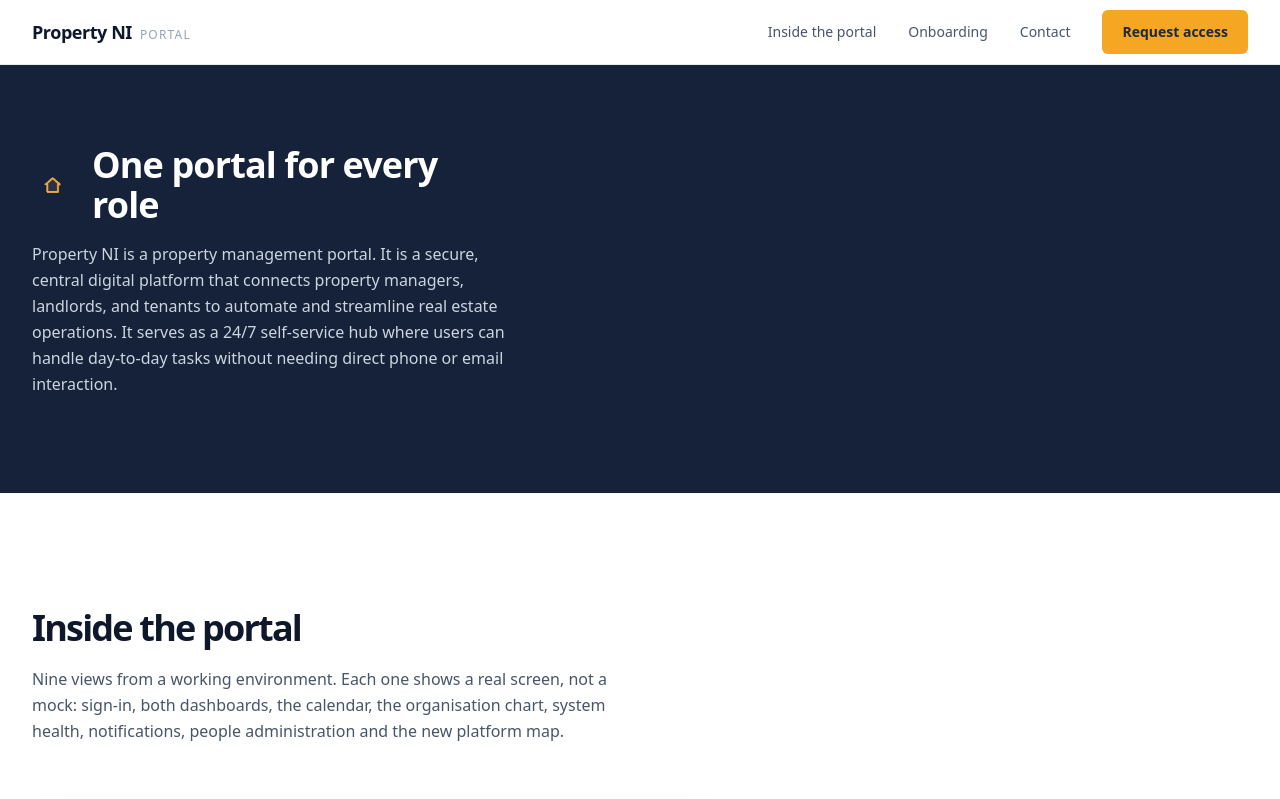
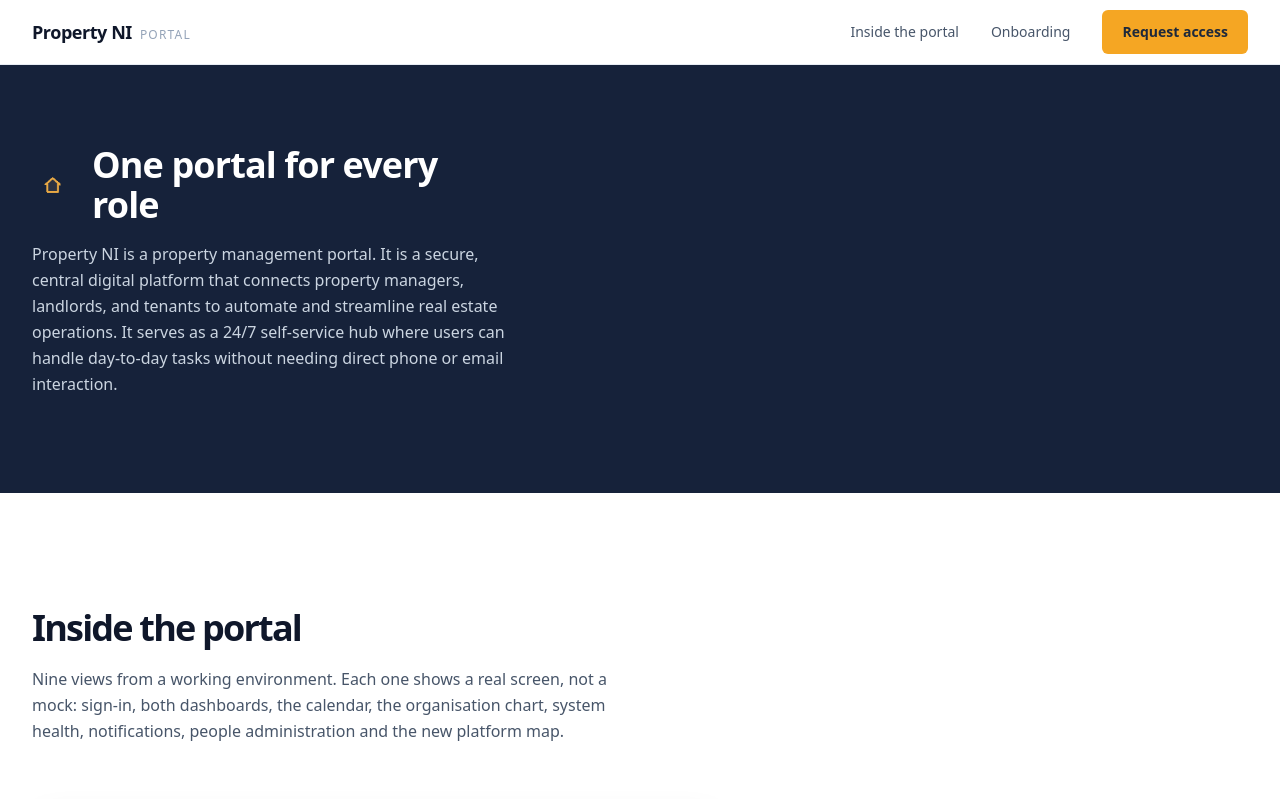
Before and after one commit to johnlynas/nipp-landing-page, a Next.js app: page / in a window 1280 px wide. Shown: the top 799 px of the page. Built offline with nearby package versions, Linux system fonts and the light colour scheme.

Commit message:
Removed Contact link

```diff
--- a/src/app/page.tsx
+++ b/src/app/page.tsx
@@ -8,7 +8,6 @@ import ContactForm from '@/components/ContactForm';
 const nav = [
   { href: '#product', label: 'Inside the portal' },
   { href: '#access', label: 'Onboarding' },
-  { href: '#contact', label: 'Contact' },
 ];
 
 function Nav() {
```
